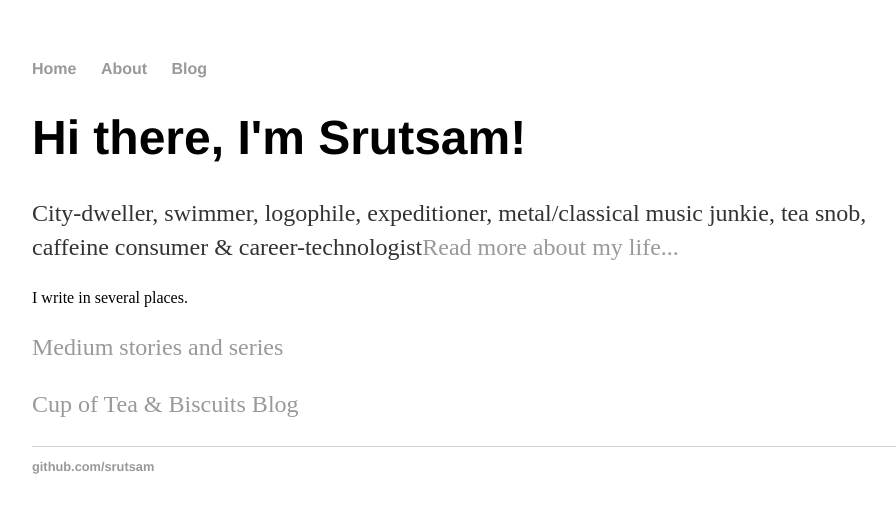
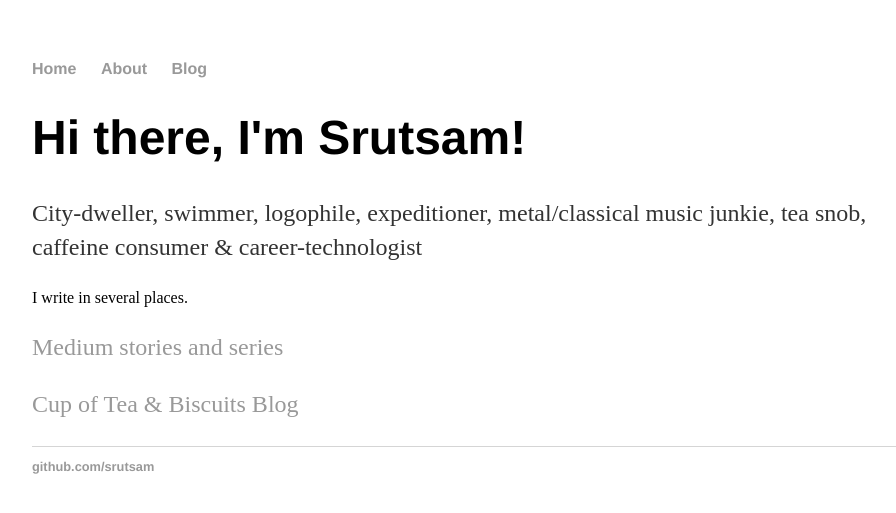
Before and after one commit to srutsam/srutsam.github.io, a Jekyll site: the page built from index.html, in a window 1280 px wide. Shown: the top 513 px of the page, without its empty margins (160-1056 px from the left). Built offline with Jekyll 4.4.1, drawn with Linux system fonts in a browser that asks for light colours.

Commit message:
Update index.html

```diff
--- a/index.html
+++ b/index.html
@@ -4,7 +4,7 @@ title: Home
 ---
 <div class="blurb">
 <h1>Hi there, I'm Srutsam!</h1>
-	<p>City-dweller, swimmer, logophile, expeditioner, metal/classical music junkie, tea snob, caffeine consumer & career-technologist<a href="/about">Read more about my life...</a></p>
+	<p>City-dweller, swimmer, logophile, expeditioner, metal/classical music junkie, tea snob, caffeine consumer & career-technologist</p>
 </div>
 <div class="blurb">
 	I write in several places.
```
